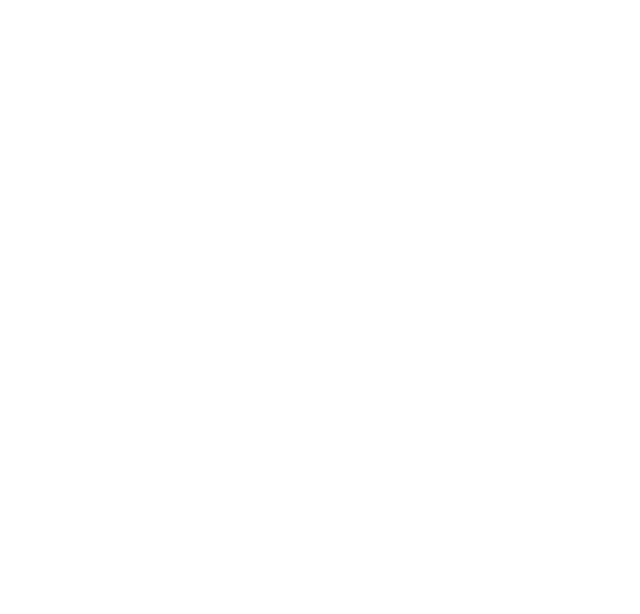
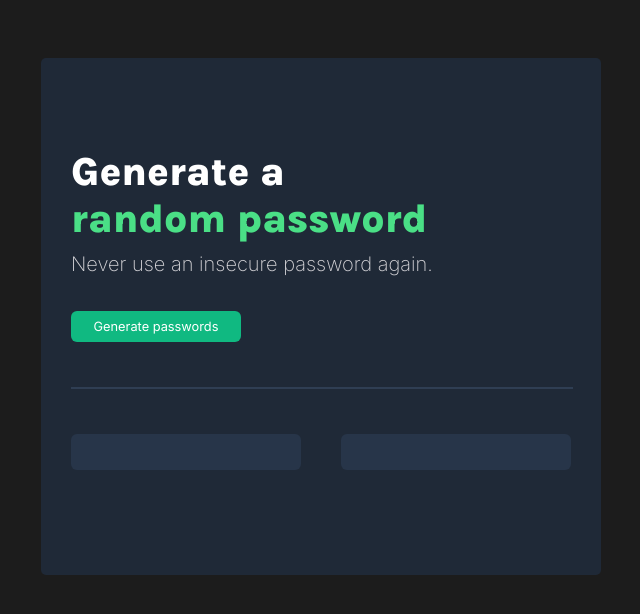
Before and after one commit to adriannaderkacz/password-generator-2, a plain HTML site: page index.html in a window 1280 px wide. Shown: the whole page, without its empty margins (319-959 px from the left). Drawn offline with Linux system fonts and the light colour scheme.

Commit message:
Added code to each file

```diff
--- a/assets/script.js
+++ b/assets/script.js
@@ -0,0 +1,22 @@
+const characters = ["A","B","C","D","E","F","G","H","I","J","K","L","M","N","O","P","Q","R","S","T","U","V","W","X","Y","Z","a","b","c","d","e","f","g","h","i","j","k","l","m","n","o","p","q","r","s","t","u","v","w","x","y","z", "0", "1", "2", "3", "4", "5", "6", "7", "8", "9","~","`","!","@","#","$","%","^","&","*","(",")","_","-","+","=","{","[","}","]",",","|",":",";","<",">",".","?",
+"/"];
+
+let passwordOne = document.getElementById("password-one-el")
+let passwordTwo = document.getElementById("password-two-el")
+let buttonEl = document.getElementById("button-el")
+
+buttonEl.addEventListener("click", function() {
+    let passwordOneText = []
+    let passwordTwoText = []
+
+    for (let i = 0; i < 15; i++) {
+        let randomIndexOne = Math.floor(Math.random() * characters.length)
+        let randomIndexTwo = Math.floor(Math.random() * characters.length)
+
+        passwordOneText += characters[randomIndexOne]
+        passwordTwoText += characters[randomIndexTwo]
+    }
+
+    passwordOne.textContent = passwordOneText
+    passwordTwo.textContent = passwordTwoText
+})
--- a/assets/styles.css
+++ b/assets/styles.css
@@ -0,0 +1,98 @@
+body {
+    background-color: #1C1C1C;
+    font-family: "Inter", sans-serif;
+    font-weight: 200;
+    color: #FFFFFF;
+    display: flex;
+    flex-direction: column;
+    justify-content: center;
+    align-items: center;
+}
+
+.container {
+    display: flex;
+    flex-direction: column;
+    align-items: flex-start;
+    justify-content: center;
+    width: 40%;
+    max-width: 500px;
+    background-color: #1F2937;
+    margin: 50px 20px;
+    padding: 90px 30px;
+    border-radius: 5px;
+}
+
+h1 {
+    font-family: "Karla", sans-serif;
+    font-size: 2.5em;
+    font-weight: 900;
+    margin: 0;
+}
+
+.h1-color {
+    color: #4ADF86;
+}
+
+h2 {
+    font-weight: 200;
+    font-size: 1.25em;
+    color: #D5D4D8;
+    margin: 10px 0 0 0;
+}
+
+button {
+    font-family: "Inter", sans-serif;
+    font-size: 0.8em;
+    font-weight: 400;
+    color: #FFFFFF;
+    width: 170px;
+    margin: 35px 0 15px;
+    padding: 8px 15px;
+    border: none;
+    border-radius: 6px;
+    background-color: #10B981;
+}
+
+button:hover {
+    color: #10B981;
+    background-color: #fff;
+    cursor: pointer;
+}
+
+hr {
+    width: 100%;
+    border: 1px solid #2F3E53;
+    margin: 30px 0 10px;
+}
+
+.passwords p {
+    background-color: #273549;
+    font-size: 0.8em;
+    font-weight: 400;
+    color: #55F991;
+    width: 200px;
+    height: 20px;
+    margin: 35px 0 15px;
+    padding: 8px 15px;
+    border: none;
+    border-radius: 6px;
+    display: flex;
+    flex-direction: row;
+    justify-content: space-between;
+    align-items: center;
+}
+
+.passwords {
+    display: flex;
+    flex-direction: row;
+    justify-content: space-between;
+    width: 100%;
+    margin: 0;
+}
+
+span {
+    flex-grow: 1;
+    overflow: hidden;
+    white-space: nowrap;
+    text-overflow: ellipsis;
+}
--- a/index.html
+++ b/index.html
@@ -4,9 +4,26 @@
     <meta charset="UTF-8">
     <meta name="viewport" content="width=device-width, initial-scale=1.0">
     <link rel="stylesheet" href="./assets/styles.css">
+    <!-- GOOGLE FONTS -->
+    <link rel="preconnect" href="https://fonts.googleapis.com">
+    <link rel="preconnect" href="https://fonts.gstatic.com" crossorigin>
+    <link href="https://fonts.googleapis.com/css2?family=Inter:wght@100..900&family=Karla:ital,wght@0,200..800;1,200..800&display=swap" rel="stylesheet">
     <title>Password Generator</title>
 </head>
 <body>
+    <div class="container">
+        <h1>Generate a</h1>
+        <h1 class="h1-color">random password</h1>
+        <h2>Never use an insecure password again.</h2>
+        <!-- GENERATE button -->
+        <button id="button-el">Generate passwords</button>
+        <hr>
+        <!-- PASSWORDS property -->
+        <div class="passwords">
+            <p id="password-one-el"></p>
+            <p id="password-two-el"></p>
+        </div>
+    </div>
     <script src="./assets/script.js"></script>
 </body>
 </html>
```
